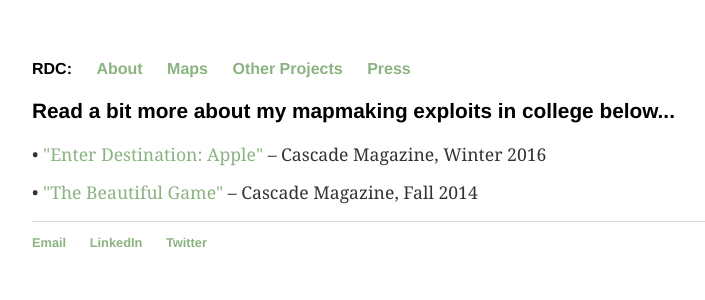
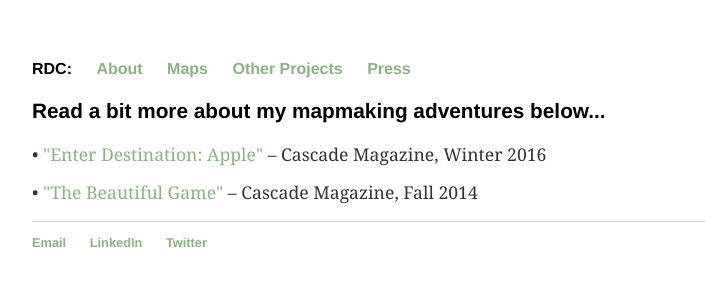
Before and after one commit to rileydchampine/rileydchampine.github.io, a Jekyll site: the page built from press.html, in a window 1280 px wide. Shown: the top 300 px of the page, without its empty margins (160-865 px from the left). Built offline with Jekyll 4.4.1, drawn with Linux system fonts in a browser that asks for light colours.

Commit message:
Update press.html

```diff
--- a/press.html
+++ b/press.html
@@ -4,7 +4,7 @@ title: RDC&#58; Maps
 ---
 
 <div class="blurb">
-    <h3>Read a bit more about my mapmaking exploits in college below...</h3>
+    <h3>Read a bit more about my mapmaking adventures below...</h3>
     <p>     • <a href="http://cascade.uoregon.edu/winter2016/features/enter-destination-apple/" target="_blank">"Enter Destination: Apple"</a> – Cascade Magazine, Winter 2016</p>
     <p>     • <a href="http://cascade.uoregon.edu/fall2014/social-sciences/the-beautiful-game/" target="_blank">"The Beautiful Game"</a> – Cascade Magazine, Fall 2014</p>
 </div>
```
